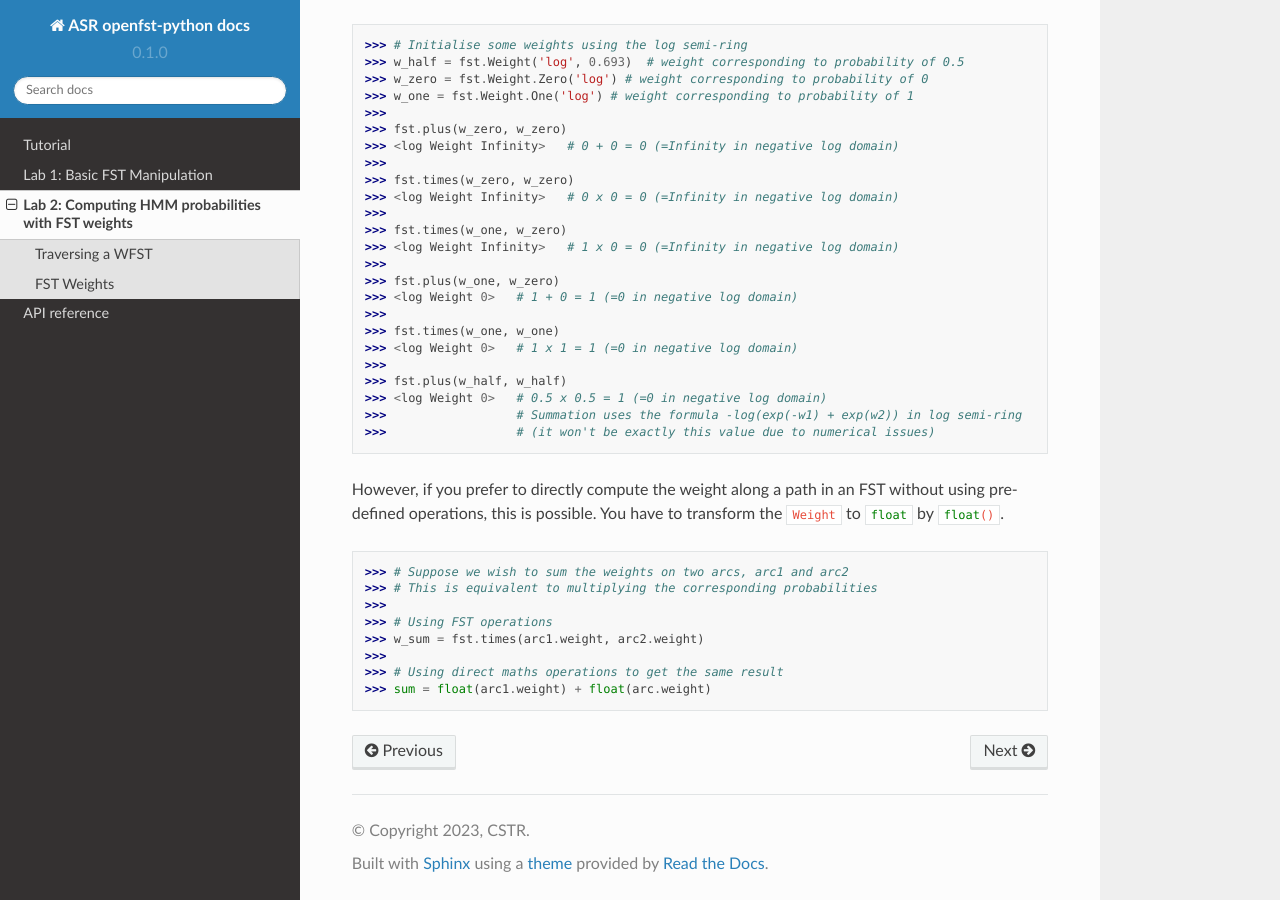
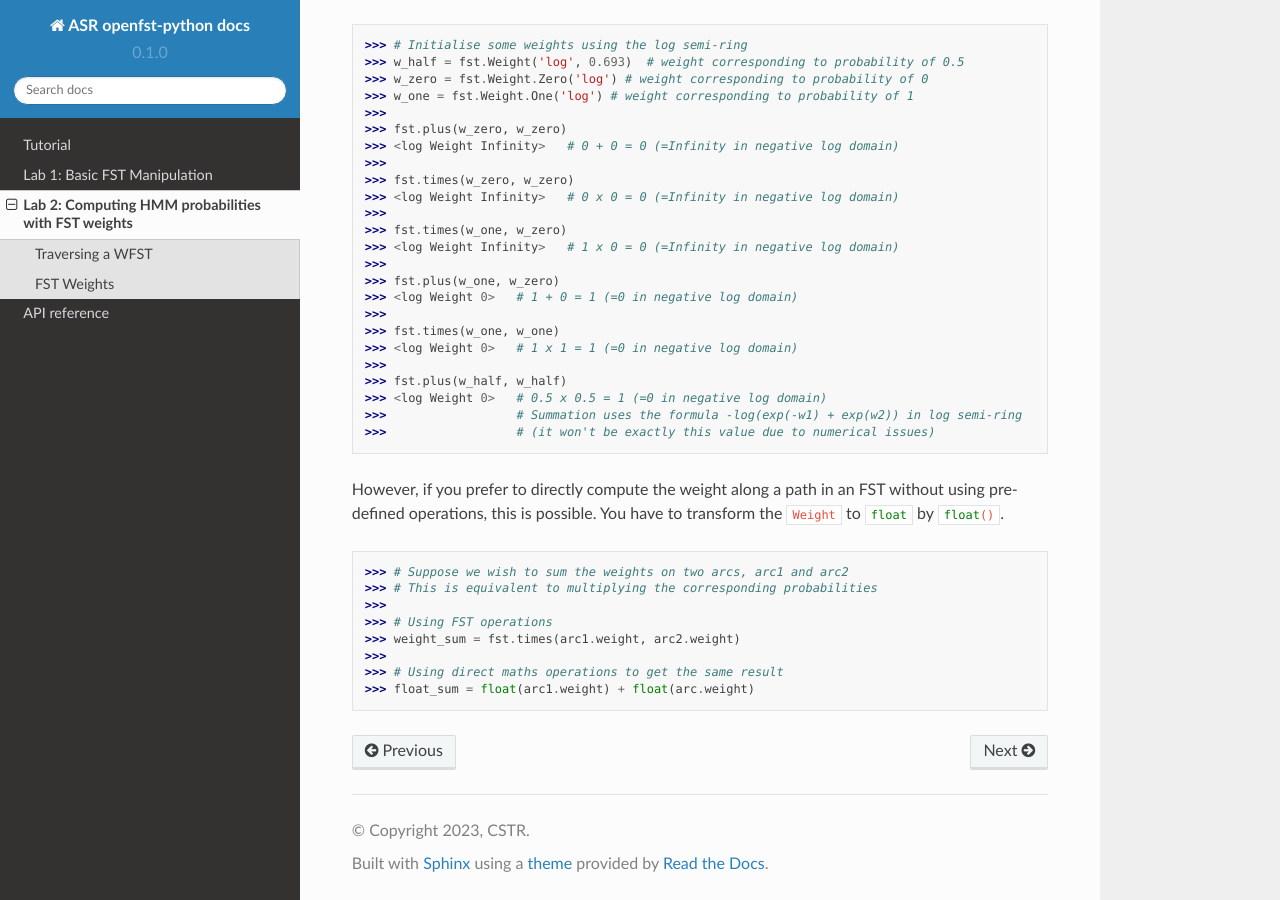
Before and after one commit to ZhaoZeyu1995/openfst-python-documentation, a Sphinx documentation site: the page built from docs/source/lab2.rst, in a window 1280 px wide and 900 px high, scrolled down 2223 px. Built offline with Sphinx 7.4.7 and the Read the Docs theme 2.0.0, drawn with Linux system fonts in a browser that asks for light colours.

Commit message:
Update lab2.rst

```diff
--- a/docs/source/lab2.rst
+++ b/docs/source/lab2.rst
@@ -101,7 +101,7 @@ However, if you prefer to directly compute the weight along a path in an FST wit
 >>> # This is equivalent to multiplying the corresponding probabilities
 >>>
 >>> # Using FST operations
->>> w_sum = fst.times(arc1.weight, arc2.weight)
+>>> weight_sum = fst.times(arc1.weight, arc2.weight)
 >>>
 >>> # Using direct maths operations to get the same result
->>> sum = float(arc1.weight) + float(arc.weight)
+>>> float_sum = float(arc1.weight) + float(arc.weight)
```
